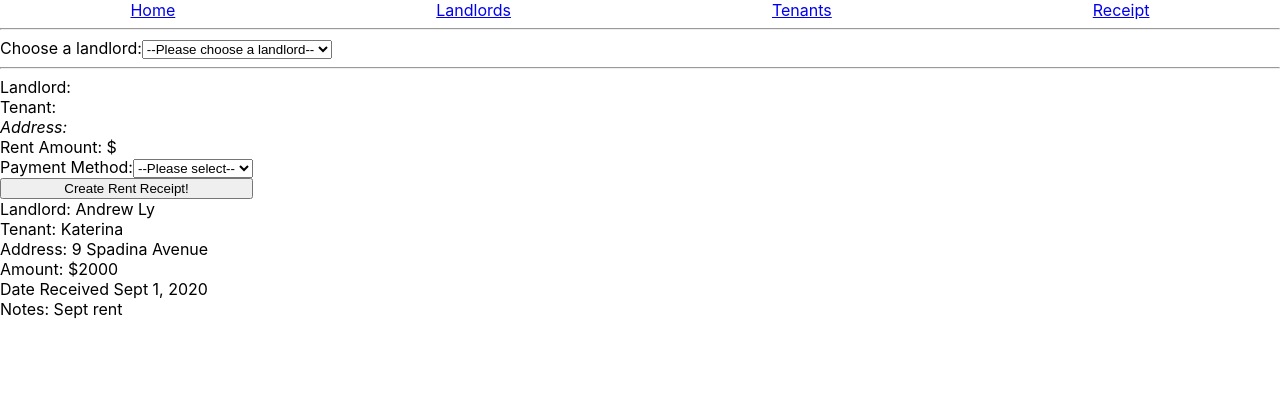
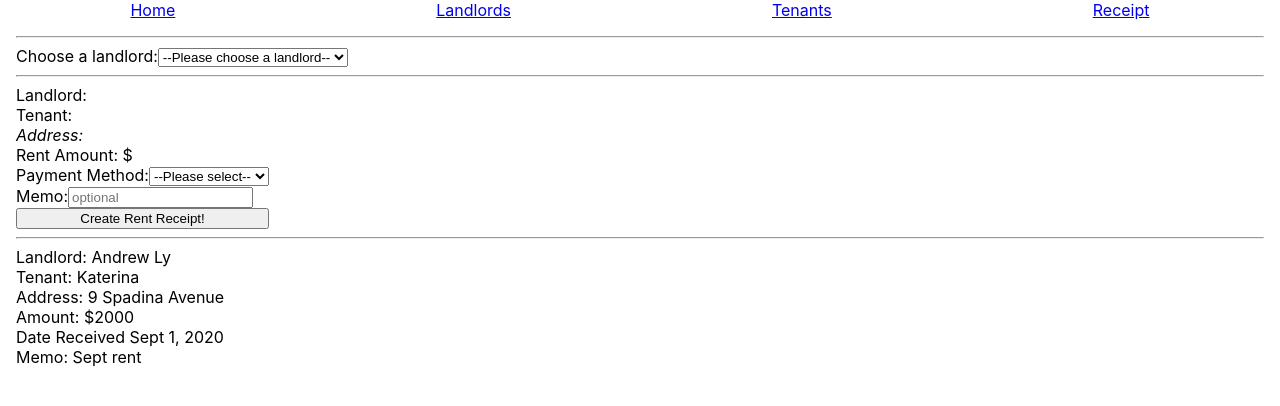
Before and after one commit to haphamo/rent-receipt-maker, a React (Create React App) app: page /receipts in a window 1280 px wide. Shown: the top 406 px of the page. Built offline with nearby package versions, Linux system fonts and the light colour scheme.

Commit message:
Added memo field for the receipt, added form wrapper and created func to handle submit with alert

```diff
--- a/src/components/Receipt.js
+++ b/src/components/Receipt.js
@@ -6,6 +6,7 @@ function Landlord({ fixture, setFixture }) {
   const [landlord, setLandlord] = useState("");
   const [tenant, setTenant] = useState("");
   const [paymentMethod, setPaymentMethod] = useState("");
+  const [memo, setMemo] = useState("");
 
   const handleLandlordChange = (evt) => {
     setLandlord(evt.target.value);
@@ -14,11 +15,15 @@ function Landlord({ fixture, setFixture }) {
 
   const handleTenantChange = (evt) => {
     setTenant(evt.target.value);
-    setPaymentMethod(tenants[evt.target.value].paymentMethod)
+    setPaymentMethod(tenants[evt.target.value].paymentMethod);
   };
 
   const handlePaymentMethod = (evt) => {
     setPaymentMethod(evt.target.value);
+  };
+
+  const handleMemoChange = (evt) => {
+    setMemo(evt.target.value);
   };
 
   const getAllLandlords = Object.entries(landlords);
@@ -59,13 +64,20 @@ function Landlord({ fixture, setFixture }) {
     );
   };
 
+  const handleSubmit = (evt) => {
+    evt.preventDefault();
+    alert('Submitted!')
+  };
+
   const getReceipts = Object.entries(receipts);
-  console.log(getReceipts[0][1])
+
   return (
-    <section className="container">
+    <section className="container" style={{ margin: "1em" }}>
       <hr></hr>
+      <form onSubmit={handleSubmit}>
         <label htmlFor="landlord-select">Choose a landlord:</label>
         <select
+          required
           name="landlords"
           id="landlord-select"
           value={landlord}
@@ -80,6 +92,7 @@ function Landlord({ fixture, setFixture }) {
           <section className="tenant-select">
             <label htmlFor="tenant-select">Choose a tenant:</label>
             <select
+              required
               name="tenants"
               id="tenant-select"
               value={tenant}
@@ -90,7 +103,7 @@ function Landlord({ fixture, setFixture }) {
           </section>
         )}
         <hr></hr>
-      <main className="create-receipt" style={{ display: "inline-grid" }}>
+        <section className="create-receipt" style={{ display: "inline-grid" }}>
           <section>Landlord: {landlord}</section>
           <section>Tenant: {tenant}</section>
 
@@ -112,12 +125,23 @@ function Landlord({ fixture, setFixture }) {
               </option>
               <option value="cash">Cash</option>
               <option value="e-transfer">E-transfer</option>
-
             </select>
           </label>
+          <label>
+            Memo:
+            <input
+              placeholder="optional"
+              type="text"
+              value={memo}
+              onChange={handleMemoChange}
+            />
+          </label>
           {/* Submit action on the button */}
-        <button>Create Rent Receipt!</button>
-      </main>
+          <button type="submit">Create Rent Receipt!</button>
+        </section>
+      </form>
+
+      <hr></hr>
       <section className="all-receipts">
         <section key={getReceipts[0][1].id}>
           <section>Landlord: {getReceipts[0][1].landlord}</section>
@@ -125,7 +149,7 @@ function Landlord({ fixture, setFixture }) {
           <section>Address: {getReceipts[0][1].property}</section>
           <section>Amount: ${getReceipts[0][1].rentAmount / 100}</section>
           <section>Date Received {getReceipts[0][1].dateCreated}</section>
-          <section>Notes: {getReceipts[0][1].notes}</section>
+          <section>Memo: {getReceipts[0][1].notes}</section>
         </section>
       </section>
     </section>
```
Lines whose indentation alone changed are shown as unchanged.
